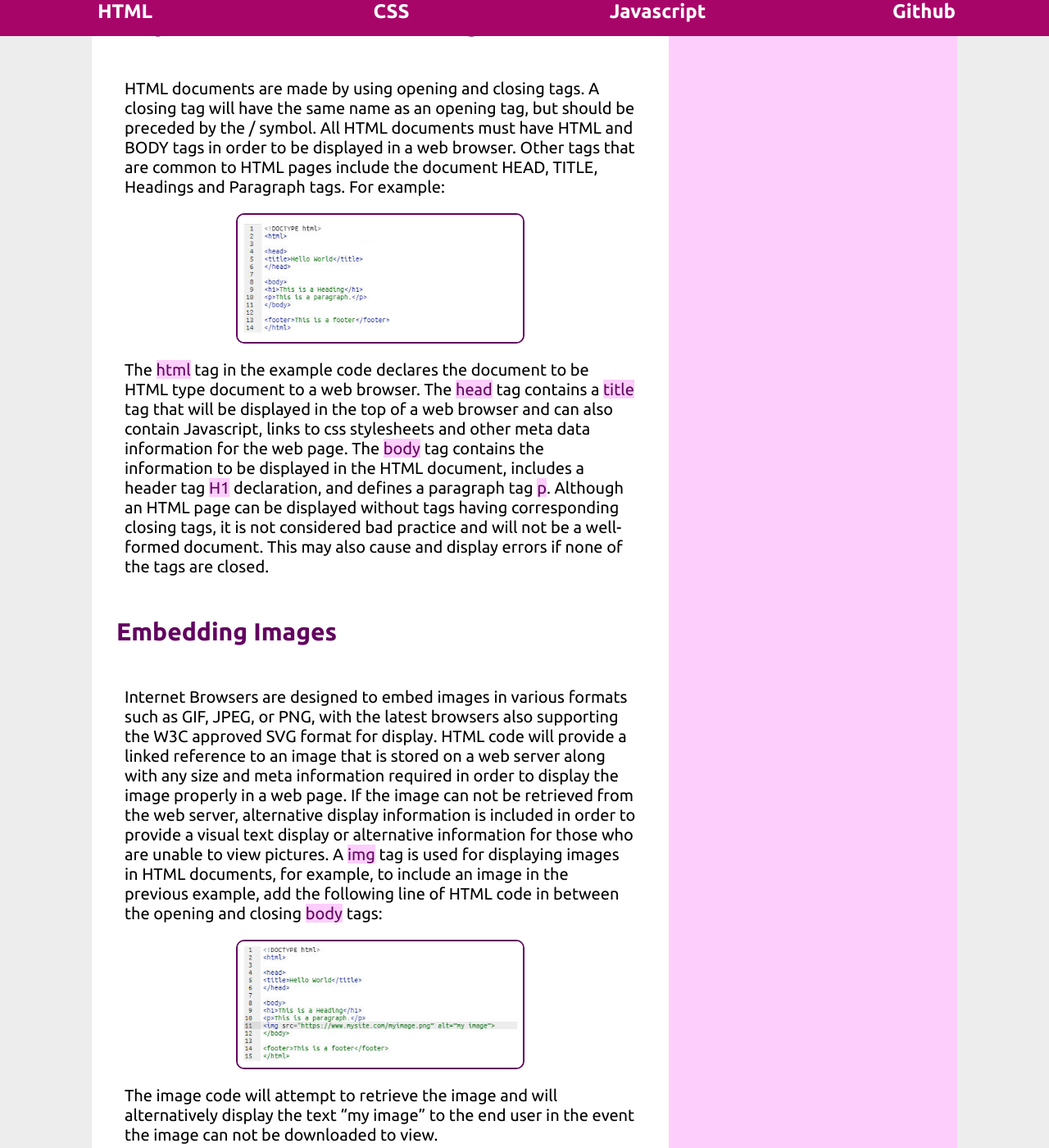
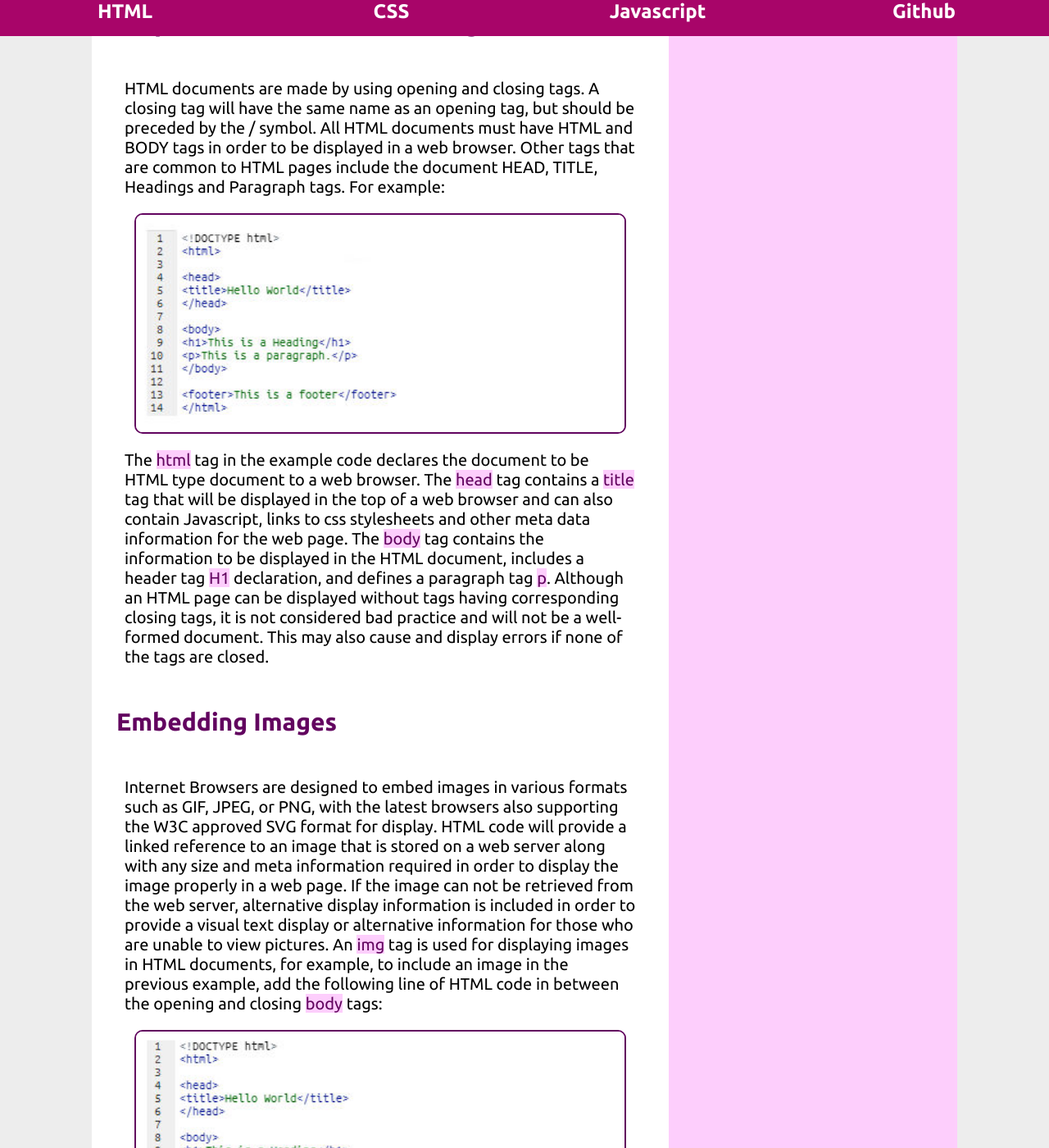
Before and after one commit to Steve-AB/Steve-AB.github.io, a Jekyll site: the page built from pages/html-page/index.html, in a window 1280 px wide and 1400 px high, scrolled down 610 px. Shown: the whole window at 82% size. Built offline with Jekyll 4.4.1, drawn with Linux system fonts in a browser that asks for light colours; nearby versions of some CDN libraries.

Commit message:
update files

```diff
--- a/css/htmlmain.css
+++ b/css/htmlmain.css
@@ -22,7 +22,7 @@ p {
 	display: block;
  margin-left: auto;
  margin-right: auto;
-	width: 50%;
+	width: 100%;
 	max-width: 600px;
 	height: auto;
 	border: 2px solid #62045f;
--- a/pages/html-page/index.html
+++ b/pages/html-page/index.html
@@ -17,7 +17,7 @@ title: Steve-AB | Ascribe Bureau
           <img class="html-code1" src="/images/htmldoccode.jpg" alt="Intial code for a html document" />
           <p>The <mark>html</mark> tag in the example code declares the document to be HTML type document to a web browser. The <mark>head</mark> tag contains a <mark>title</mark> tag that will be displayed in the top of a web browser and can also contain Javascript, links to css stylesheets and other meta data information for the web page. The <mark>body</mark> tag contains the information to be displayed in the HTML document, includes a header tag <mark>H1</mark> declaration, and defines a paragraph tag <mark>p</mark>. Although an HTML page can be displayed without tags having corresponding closing tags, it is not considered bad practice and will not be a well-formed document. This may also cause and display errors if none of the tags are closed.</p>
            <h3>Embedding Images</h3>
-           <p>Internet Browsers are designed to embed images in various formats such as GIF, JPEG, or PNG, with the latest browsers also supporting the W3C approved SVG format for display. HTML code will provide a linked reference to an image that is stored on a web server along with any size and meta information required in order to display the image properly in a web page. If the image can not be retrieved from the web server, alternative display information is included in order to provide a visual text display or alternative information for those who are unable to view pictures. A <mark>img</mark> tag is used for displaying images in HTML documents, for example, to include an image in the previous example, add the following line of HTML code in between the opening and closing <mark>body</mark> tags:</p>
+           <p>Internet Browsers are designed to embed images in various formats such as GIF, JPEG, or PNG, with the latest browsers also supporting the W3C approved SVG format for display. HTML code will provide a linked reference to an image that is stored on a web server along with any size and meta information required in order to display the image properly in a web page. If the image can not be retrieved from the web server, alternative display information is included in order to provide a visual text display or alternative information for those who are unable to view pictures. An <mark>img</mark> tag is used for displaying images in HTML documents, for example, to include an image in the previous example, add the following line of HTML code in between the opening and closing <mark>body</mark> tags:</p>
             <img class="html-code1" src="/images/htmlimagecode.jpg" alt="html code for images" />
             <p>The image code will attempt to retrieve the image and will alternatively display the text “my image” to the end user in the event the image can not be downloaded to view.</p>
             <h3>Link to Other Web Pages</h3>
```
